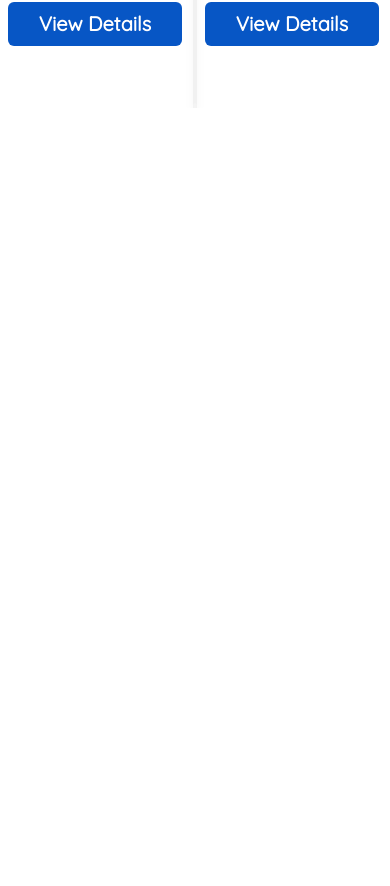
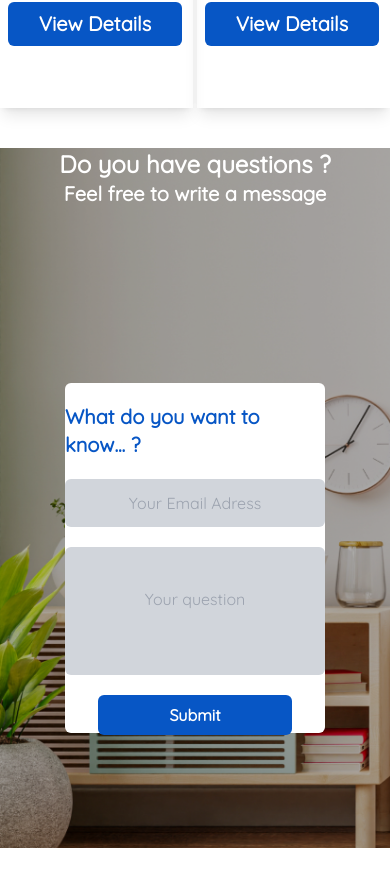
Before and after one commit to danielgen01/nakama_property_page, a React (Vite) app: page / in a window 390 px wide. Shown: the part 3950-4836 px from the top of the page. Before the commit the page ends 4058 px from the top, so only its background shows below. Built offline with nearby package versions, Linux system fonts and the light colour scheme.

Commit message:
add contact form + make it responsive

```diff
--- a/src/components/App/App.tsx
+++ b/src/components/App/App.tsx
@@ -4,6 +4,7 @@ import MainBanner from '../MainBanner/MainBanner'
 import BenefitsBanner from '../BenefitsBanner/BenefitsBanner'
 import TypeBanner from '../TypeBanner/TypeBanner'
 import PropertyBanner from '../PropertyBanner/PropertyBanner'
+import ContactBanner from '../ContactBanner/ContactBanner'
 
 function App() {
 
@@ -15,6 +16,7 @@ function App() {
    <BenefitsBanner />
    <TypeBanner />
    <PropertyBanner />
+   <ContactBanner />
    </div>
 
    </>)
--- /dev/null
+++ b/src/components/ContactBanner/ContactBanner.tsx
@@ -0,0 +1,22 @@
+import React from "react"
+import background from "../../assets/ContactBackground.png"
+import Formbox from "./Formbox"
+
+const ContactBanner = () => {
+  return (
+    <div
+      className="contact-banner h-[700px] bg-no-repeat bg-cover mt-10"
+      style={{ backgroundImage: `url(${background})` }}
+    >
+      <div className="transparent-background w-screen h-full bg-black/30">
+        <div className="headline text-white text-center font-bold">
+          <h1 className="text-2xl">Do you have questions ?</h1>
+          <h2 className="text-xl">Feel free to write a message</h2>
+        </div>
+        <Formbox />
+      </div>
+    </div>
+  )
+}
+
+export default ContactBanner
--- /dev/null
+++ b/src/components/ContactBanner/Formbox.tsx
@@ -0,0 +1,18 @@
+import React from "react";
+
+const Formbox = () => {
+  return (
+    <div className="form-ctn w-full h-full flex justify-center items-center">
+    <div className="form-box bg-white h-2/4 w-2/3 flex items-center flex-col rounded-md gap-5">
+    <h3 className="text-main-light-blue font-bold mt-5 text-xl">What do you want to know... ?</h3>
+    <div className="input-fields flex flex-col gap-5">
+        <input type="text" className="bg-gray-300 py-3 lg:px-52 w-full rounded-md text-center" placeholder="Your Email Adress"/>
+        <textarea className="bg-gray-300 py-10 w-full px-10  lg:px-52 rounded-md text-center resize-none" placeholder="Your question"/>
+    </div>
+    <button className="bg-main-light-blue text-white w-3/4 py-2 rounded-md font-bold">Submit</button>
+    </div>
+    </div>
+  )
+};
+
+export default Formbox;
--- a/src/components/PropertyBanner/PropertyBanner.tsx
+++ b/src/components/PropertyBanner/PropertyBanner.tsx
@@ -8,7 +8,7 @@ import property6 from "../../assets/property_6.png"
 
 const PropertyBanner = () => {
   return (
-    <div className="property-banner-ctn h-[700px] mt-52 w-screen ">
+    <div className="property-banner-ctn mt-52 w-screen ">
       <div className="headline flex justify-between lg:mx-52">
         <h1 className="font-bold text-main-dark-blue text-xl lg:text-4xl">
           Popular properties
```
Also changed, not shown: src/assets/ContactBackground.png (added), 1 other file (tests, documents, lock files or other folders).
